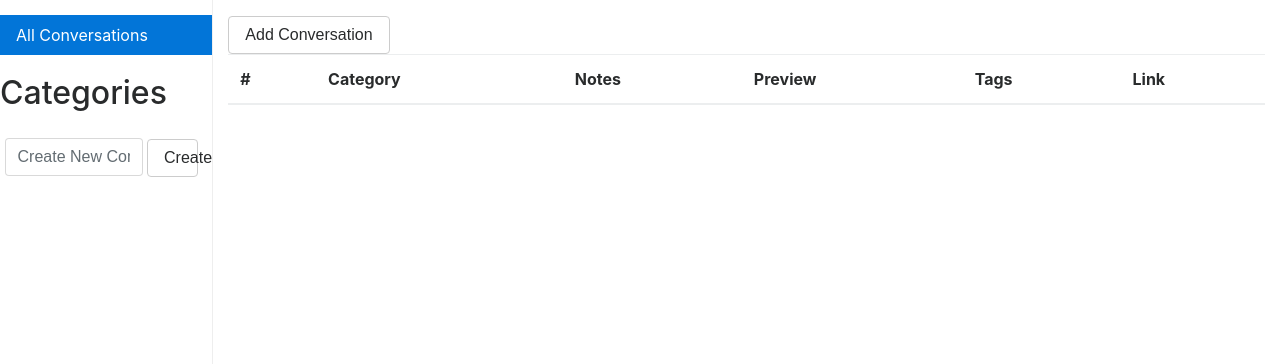
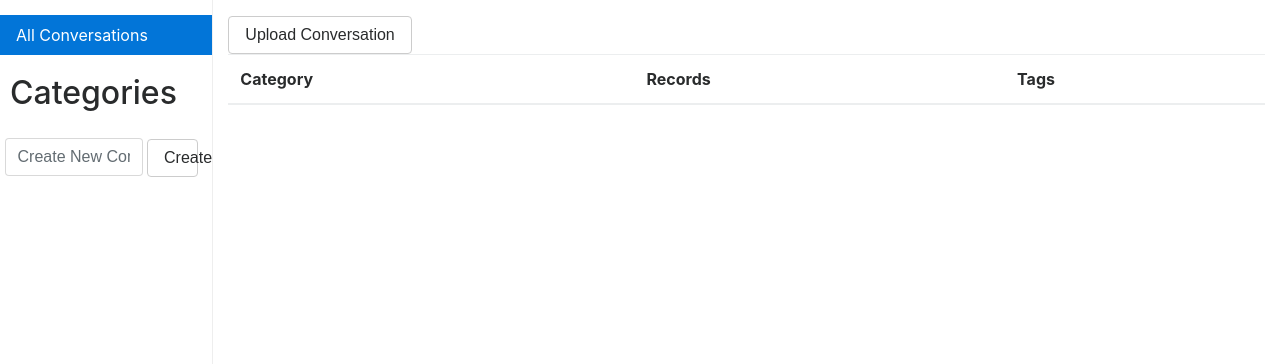
Before and after one commit to mikezucc/questlog, a Django app: template ingestion/templates/dashboard.html in a window 1280 px wide. Shown: the part 56-420 px from the top of the page. Run offline with Django 3.2, Linux system fonts and the light colour scheme; the template is opened without the code that fills it, so the values that code supplies are empty; parts of the project's set-up code (start-up, migrations or seed data) failed here and were passed over; some libraries are stand-ins or nearby versions.

Commit message:
Good Good

```diff
--- a/ingestion/templates/dashboard.html
+++ b/ingestion/templates/dashboard.html
@@ -205,7 +205,7 @@
             </li>-->
           </ul>
 
-          <h2>Categories</h2>
+          <h2 style="padding-left:10px;">Categories</h2>
           <ul id="contextList" class="nav nav-pills flex-column">
           </ul>
           <form id="contextCreateForm" method="POST" enctype="multipart/form-data" onsubmit="return false;">
@@ -255,7 +255,7 @@
 
           <!-- Button trigger modal -->
           <button type="button" class="btn btn-secondary" data-toggle="modal" data-target="#addFrameModal">
-            Add Conversation
+            Upload Conversation
           </button>
 
           <!-- Modal -->
@@ -286,15 +286,12 @@
             </div>
           </div>
           <div class="table-responsive">
-            <table id="framesList" class="table table-striped">
+            <table id="framesList" class="table table-hover">
               <thead>
                 <tr>
-                  <th>#</th>
                   <th>Category</th>
-                  <th>Notes</th>
-                  <th>Preview</th>
+                  <th>Records</th>
                   <th>Tags</th>
-                  <th>Link</th>
                 </tr>
               </thead>
               <tbody>
@@ -395,11 +392,11 @@
               }
 
               var soundFileEndpoint = "{{domain}}"+frame.main_file_metadata.downlink_endpoint;
-              preview = '<td><a href="' + soundFileEndpoint + '" type="audio/m4a" download>Shareable Link to Original Sound File</a><br/><a>Full audio file ( ' + approximateTime + ' ): </a><audio controls preload="none" src="{{domain}}' + frame.main_file_metadata.downlink_endpoint + 'type="audio/m4a"></audio></td>';
+              preview = '<a href="' + soundFileEndpoint + '" type="audio/m4a" download>Shareable Link to Original Sound File</a><br/><a>Full audio file ( ' + approximateTime + ' ): </a><audio controls preload="none" src="{{domain}}' + frame.main_file_metadata.downlink_endpoint + 'type="audio/m4a"></audio>';
               typeS = "conversation";
             } else if (frame.main_file_metadata.metadata.simpletype == "image") {
               var imageFileEndpoint = "{{domain}}"+frame.main_file_metadata.downlink_endpoint;
-              preview = '<td><img style="max-width:400px;height:auto;" src="' + imageFileEndpoint +'" /></td>';
+              preview = '<img style="max-width:400px;height:auto;" src="' + imageFileEndpoint +'" />';
               typeS = "image";
               if (frame.parsed_info.ocr_text.texts && frame.parsed_info.ocr_text.texts.length > 0) {
                   classification_labels += "<pre>" + frame.parsed_info.ocr_text.texts[0] + "</pre>";
@@ -414,7 +411,7 @@
               preview = '<td>Preview</td>';
               typeS = "file";
             }
-            var frameString = '<tr frame-id="' + frame.frame_id + '" context-id="' + frame.context_id + '"><td>' + frame.frame_id + '</td><td>' + frame.context_id + '</td><td>' + frame.notes + '<br/>' + classification_labels + '</td>' + preview + '<td>' + typeS + '</td><td>Download</td></tr>';
+            var frameString = '<tr frame-id="' + frame.frame_id + '" context-id="' + frame.context_id + '"><td>' + frame.context_name + '</td><td>' + frame.notes + '<br/>' + classification_labels + preview + '</td><<td>' + typeS + '</td></tr>';
             // console.log("attaching frame " + frameString);
             var tableRow = $(frameString);
             // console.log(frameString);
```
Also changed, not shown: ingestion/viewswebpages.py (+11 -3 lines).
